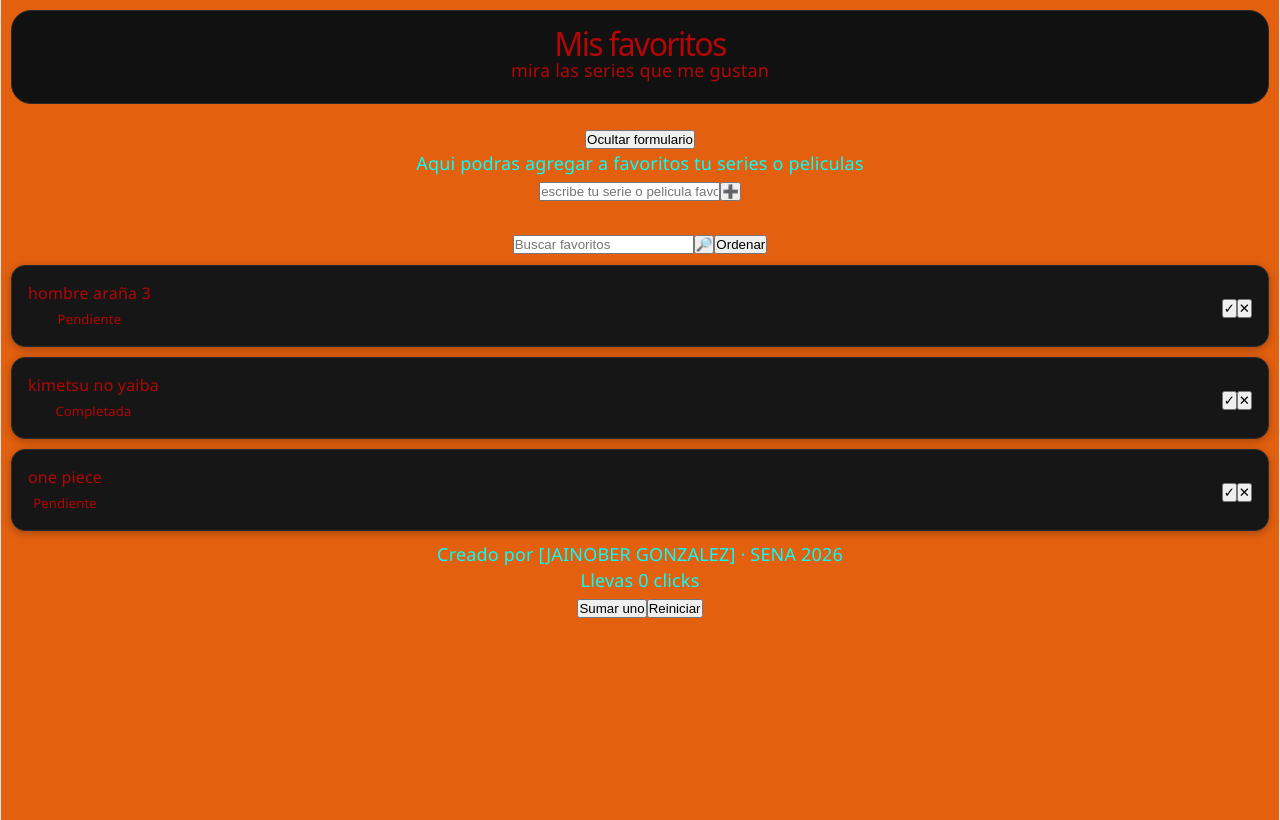
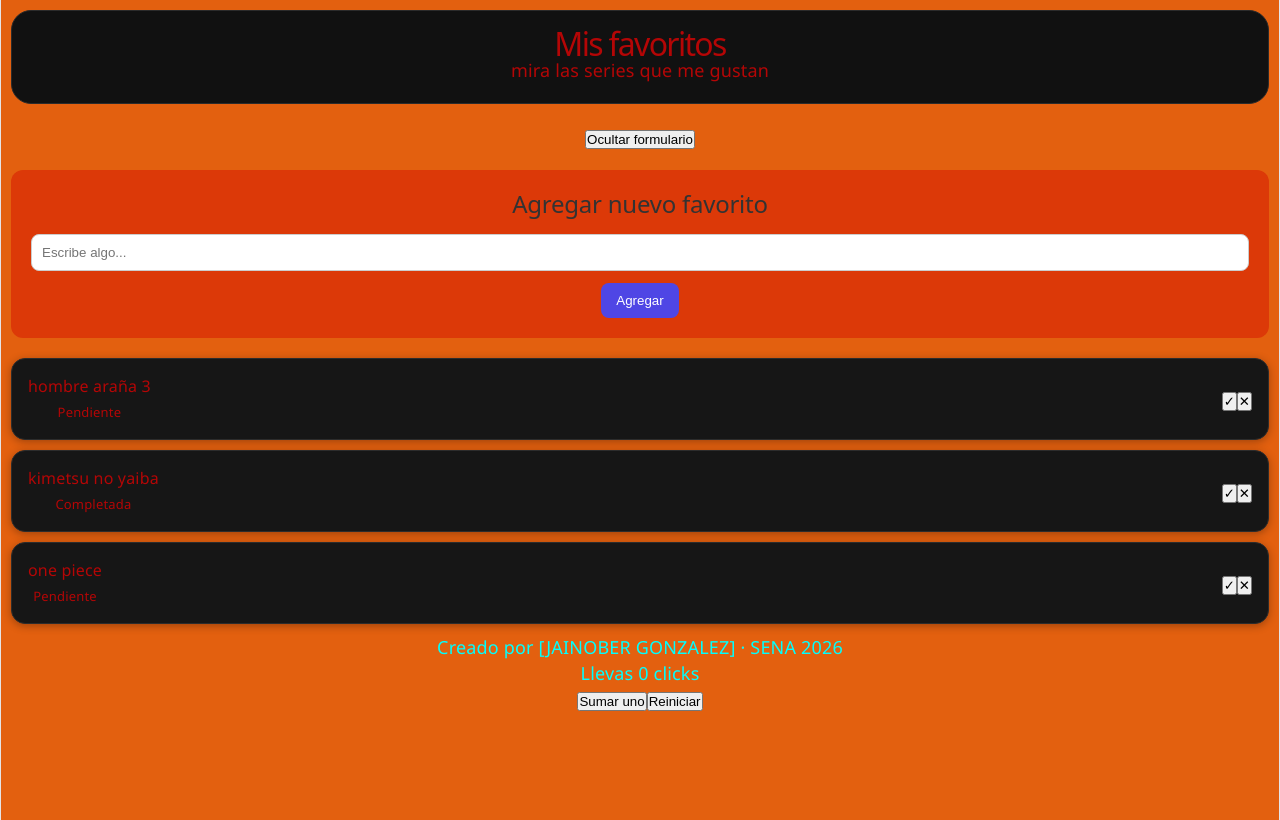
Before and after one commit to jainobergonzaleztorres-tech/MIS-PASATIEMPOS-FAVORITOS, a React (Vite) app in the folder my-app/: page / in a window 1280 px wide. Both pictures are taken after a click on the button "Agregar tarea". Built offline with nearby package versions, Linux system fonts and the light colour scheme.

Commit message:
Implementar formulario controlado con useState

```diff
--- a/my-app/src/mis_componentes/Formulario.css
+++ b/my-app/src/mis_componentes/Formulario.css
@@ -30,3 +30,6 @@
 .formulario button:hover {
   background-color: #4338ca;
 }
+.formulario button:hover {
+opacity: 0.9;
+}
--- a/my-app/src/mis_componentes/Formulario.jsx
+++ b/my-app/src/mis_componentes/Formulario.jsx
@@ -1,16 +1,34 @@
-// Formulario.jsx — aquí se agregarán nuevos elementos
+// Formulario.jsx — version con onSubmit
+import { useState } from 'react'
+import './Formulario.css'
 
 function Formulario() {
+  const [nuevaTarea, setNuevaTarea] = useState("")
+
+  const manejarEnvio = (evento) => {
+    // Evita que la pagina se recargue
+    evento.preventDefault()
+
+    // Validacion simple
+    if (nuevaTarea.trim() === "") {
+      alert("Por favor escribe algo")
+      return
+    }
+
+    alert(`Favorito capturado: ${nuevaTarea}`)
+    setNuevaTarea("") // limpia el input
+  }
+
   return (
-    <section>
-      <p>Aqui podras agregar a favoritos tu series o peliculas</p>
-      <input type="text" placeholder="escribe tu serie o pelicula favorita" />
-      <button> ➕ </button>
-      <br /><br/>
-      <input type="text" placeholder="Buscar favoritos" />
-      <button>🔎</button>
-      <button>Ordenar</button>
-    </section>
+    <form className="formulario" onSubmit={manejarEnvio}>
+      <h2>Agregar nuevo favorito</h2>
+      <input
+        type="text"
+        value={nuevaTarea}
+        onChange={(e) => setNuevaTarea(e.target.value)}
+        placeholder="Escribe algo..."
+      />      <button type="submit">Agregar</button>
+    </form>
   )
 }
 
```
